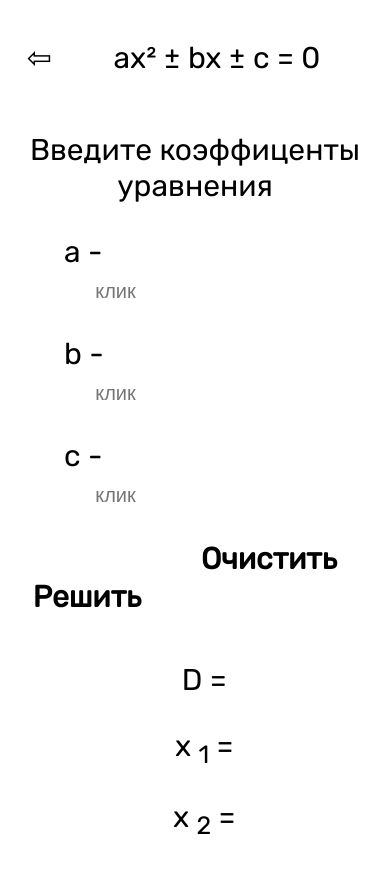
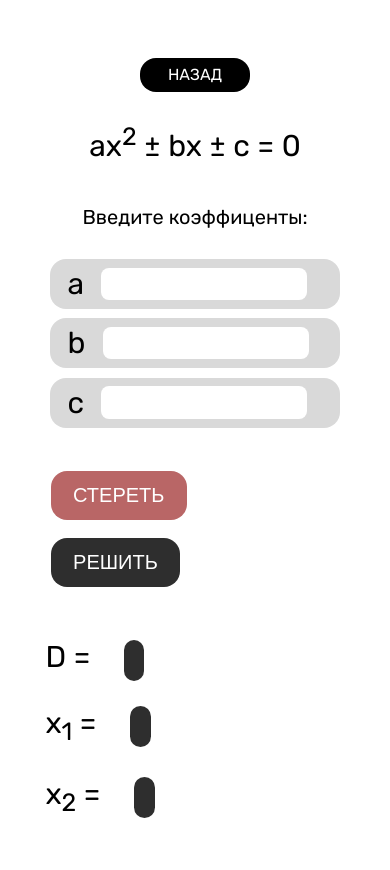
Before and after one commit to artferchelovek/calculator, a plain HTML site: page pages/first.html in a window 390 px wide. After the commit the page ends 847 px from the top, so only its background shows below. Drawn offline with Linux system fonts and the light colour scheme.

Commit message:
Add files via upload

```diff
--- a/index.css
+++ b/index.css
@@ -1,49 +1,96 @@
 
-@import url('https://fonts.googleapis.com/css2?family=Rubik&display=swap');
+@import url('https://fonts.googleapis.com/css2?family=Montserrat&display=swap');
 
 body
     {
-        font-family: 'Rubik', sans-serif;
+        font-family: 'Montserrat', sans-serif;
 
     }
 
     a {
         text-decoration: none;
         color: black;
+        padding: 0;
+        margin: 0;
     }
 
 
 
 @media screen and (max-width: 500px) {
+    .main {
+        font-size: 30px;
+        text-align: center;
+
+        margin-top: 19.3%;
+        margin-right: 0%;
+        margin-bottom: 15%;
+    }
+
+    #oval {
+        background: #D9D9D9;
+        max-width: 250px;
+        margin: 0 auto;
+        border-radius: 16px;
+        margin-bottom: 18%;
+    }
+
+    #oval .textinoval {
+        padding: 7% 14%;
+        text-align: center;
+        font-size: 24px;
+        line-height: 29px;
+    }
+
+    #palka {
+        background: #747474;
+        border-radius: 3px;
+        height: 3px;
+        max-width: 70%;
+        margin: 0 auto;
+        margin-bottom: 21%;
+    }
+
+    #ovalkv {
+        font-size: 20px;
+        color: #F5F5F5;
+        background-color: #565656;
+        border-radius: 16px;
+        max-width: 260px;
+        margin: 0 auto;
+        margin-bottom: 8%;
+        display: flex;
+        max-height: 33px;
+        flex-direction: row;
+
+        align-items: center;
+    }
+
+    #ovalkv .kvadr {
+        margin-left: 12%;
+        padding: 1.5% 5%;
+
+    }
+
+    #ovalkv .krug {
+        width: 14px;
+        height: 14px;
+        background-color: white;
+        border-radius: 50%;
+        margin-left: 10%;
+
+    }
+
+    #nz2 {
+        background-color: #D9D9D9;
+        border-radius: 16px;
+        text-align: center;
+        margin: 0 auto;
+        font-size: 13px;
+        padding: 5% 5%;
+        max-width: 260px;
+        margin-bottom: 6%;
+    }
 
 
 
-
-    .main
-    {
-        font-size: 30px;
-        text-align: center;
-        margin-bottom: 15%;
-
-    }
-
-    .chose {
-        margin-top: 0;
-        text-align: center;
-        font-size: 20px;
-        margin-bottom: 15%;
-    }
-
-    #type {
-        text-align: center;
-        display: grid;
-        font-size: 20px;
-
-    }
-
-    #type .frtype, .secrtype, .thirdtype, .fourthtype {
-        margin-top: 0;
-        margin-bottom: 15%;
-    }
-
 }
--- a/js files/first.js
+++ b/js files/first.js
@@ -33,12 +33,12 @@ function solve() {
         x2 = (-b - d ** (1/2))/(2*a);
 
         console.log(x1 + '-x1,', x2 + '-x2');
-        document.getElementById('outD').innerHTML = 'D = ' + d;
-        document.getElementById('outx1').innerHTML = 'x <sub>1</sub> = ' + x1;
-        document.getElementById('outx2').innerHTML = 'x <sub>2</sub> = ' + x2;
+        document.getElementById('outD').innerHTML =  d;
+        document.getElementById('outx1').innerHTML =  x1;
+        document.getElementById('outx2').innerHTML = x2;
     } else {
         console.log('нет решений!');
-        document.getElementById('outD').innerHTML = 'D = ' + d;
+        document.getElementById('outD').innerHTML =  d;
         document.getElementById('outx1').innerHTML = 'корней нет, т.к. D < 0';
         document.getElementById('outx2').innerHTML = 'корней нет, т.к. D < 0';
     }
--- a/pages/first.html
+++ b/pages/first.html
@@ -9,29 +9,31 @@
     <title>Решение квадратных уравнений</title>
 </head>
 <body>
-    <header id="header">
-        <a href="/index.html" class="back">&#8678;</a>
-        <p class="solve">ax&#178; &plusmn; bx &plusmn; c = 0</p>
-    </header>
+    <a href="/index.html">
+        <div class="back">НАЗАД</div>
+    </a>
+    <p class="kvadr">ax<sup>2</sup> &#177; bx &#177; c = 0</p>
+    <p class="koef">Введите коэффиценты:</p>
 
-    <p class="chose">Введите коэффиценты уравнения</p>
+    <script src="/js files/first.js"></script>
     <form>
-        <div id="koef">
-            <p class="a">a - <input placeholder="  клик" type="number" id="a"></p>
-            <p class="b">b - <input placeholder="  клик" type="number" id="b"></p>
-            <p class="c">c - <input placeholder="  клик" type="number" id="c"></p>
+        <div id="aa">
+            <p class="a">a</p> <input class="aa" type="number" id="a">
         </div>
-
-        <button class='btnres' type="reset">Очистить </button>
+        <div id="aa">
+            <p class="a">b</p> <input class="aa" type="number" id="b">
+        </div>
+        <div id="aa">
+            <p class="a">c</p> <input class="aa" type="number" id="c">
+        </div>
+        <button class="btnres" type="reset">СТЕРЕТЬ</button>
     </form>
-    <button class="btn" onclick="solve()">Решить</button>
+    <button class="btn" onclick="solve()">РЕШИТЬ</button>
     <div id="answers">
-        <p id="outD" class="D">D = </p>
-        <p id="outx1" class="x1">x <sub>1</sub> = </p>
-        <p id="outx2" class="x2">x <sub>2</sub> = </p>
+        <p class="D">D = <output type="text" class="dout" id="outD"></p></p>
+        <p class="x1">x<sub>1</sub> = <output type="text" class="dout" id="outx1"></p></p>
+        <p class="2x">x<sub>2</sub> = <output type="text" class="dout" id="outx2"></p></p>
     </div>
-
-
 
 
     <script src="/js files/first.js"></script>
--- a/styles/first.css
+++ b/styles/first.css
@@ -11,59 +11,103 @@ body
         color: black;
     }
 
-input {
-    background: rgb(255, 255, 255);
-    border: none;
-    color: black;
-    font-size: 20px;
-    padding-left: 20px;
-}
 
-button {
-    background: white;
-    border: none;
-    font-family: 'Rubik', sans-serif;
-    font-size: 30px;
-    font-weight: bold;
 
-}
+
 
 @media screen and (max-width: 500px) {
-    #header {
-        margin-top: 40px;
-        font-size: 30px;
-        display:flex;
-        margin-bottom: 15%;
+    input {
+        max-height: 40px;
+        border: none;
+        border-radius: 8px;
+        padding-left: 10px;
+        height: 15%;
+    }
+    .back {
+        background-color: black;
+        font-size: 16px;
+        color: white;
+        border-radius: 16px;
+        max-width: 85px;
+        text-align: center;
+        margin: 0 auto;
+        margin-top: 15.5%;
+        padding: 2% 3.22%;
+        margin-bottom: 8%;
     }
 
-    #header .back{
-        margin-left: 5%;
-    }
-    #header .solve {
-        margin: 0 auto;
+    .kvadr {
+        text-align: center;
+        font-size: 30px;
+        font-weight: 400;
+        margin-bottom: 11%;
+
     }
 
-    .chose {
+    .koef {
+        text-align: center;
+        font-size: 20px;
+        margin-bottom: 8%;
+    }
+    #aa {
+        display: flex;
+        background: #D9D9D9;
+        border-radius: 16px;
         font-size: 30px;
-        text-align: center;
+        flex-direction: row;
+        align-items: center;
+        max-height: 50px;
+        max-width: 290px;
+        margin: 0 auto;
+        margin-bottom: 2.5%;
+    }
+    #aa .a {
+        margin: 6% 6%;
     }
 
-    #koef {
-        font-size: 30px;
-        margin-left: 15%;
+    #aa .aa {
+
+        border: none;
+        border-radius: 8px;
+        padding: 3% 5%;
     }
-    .btnres{
-        margin-left: 50%;
+    .btnres {
+        font-size: 20px;
+        margin-top: 9%;
+        margin-left: 11.4%;
+        border: none;
+        border-radius: 16px;
+        background-color: #B96666;
+        color: #FFFFFF;
+        padding: 3.5% 6%;
     }
 
     .btn {
-        margin-left: 5%;
-        margin-bottom: 4.34%;
+        font-size: 20px;
+        margin-top: 4.8%;
+        margin-left: 11.4%;
+        border: none;
+        border-radius: 16px;
+        background-color: #2E2E2E;
+        color: #FFFFFF;
+        padding: 3.5% 6%;
+        margin-bottom: 6%;
+    }
+    #answers{
+        font-size: 30px;
+        margin-left: 10%;
     }
 
-    #answers {
-        text-align: center;
-        font-size: 30px;
-        margin-left: 5%;
+    output {
+        font-size: 20px;
+        padding: 2.5% 3% ;
+        margin-left: 10%;
+        width: 50%;
+        border: 5px;
+        border-radius: 15px;
+        border-color: black;
+        color: white;
+        background-color: #2E2E2E;
     }
+
 }
```
Also changed, not shown: index.html (+23 -8 lines), sorry.html (added, +34 -0 lines).
